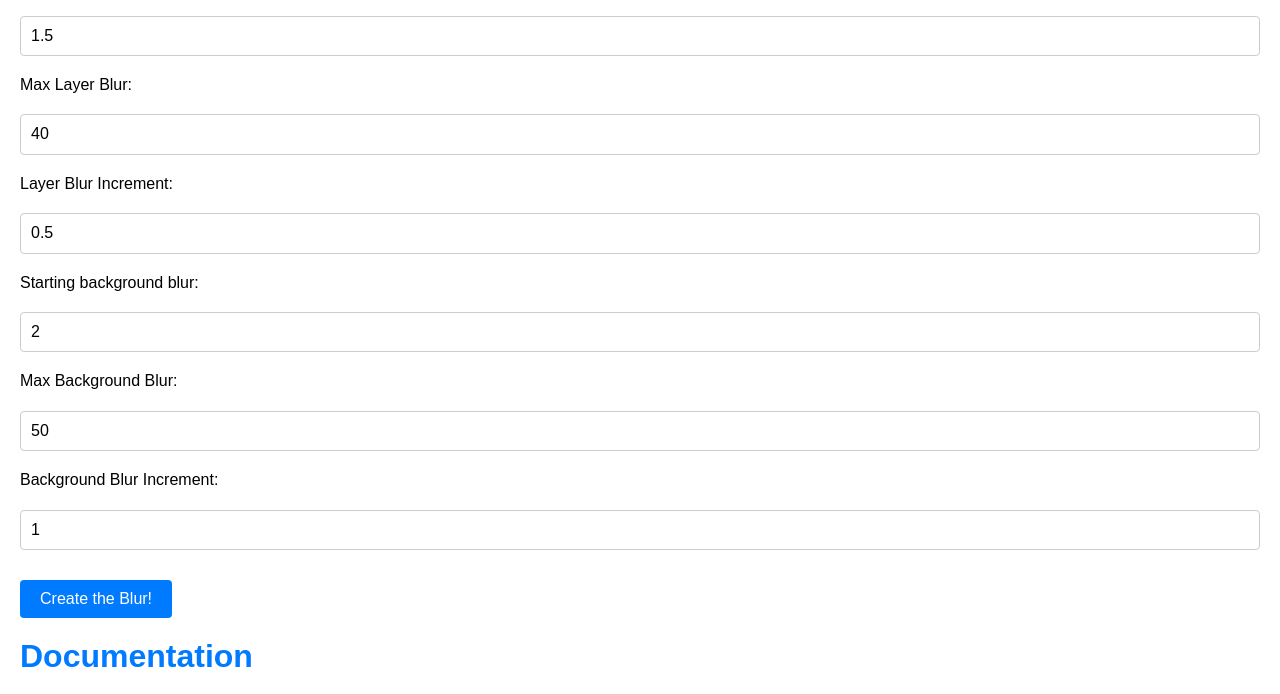
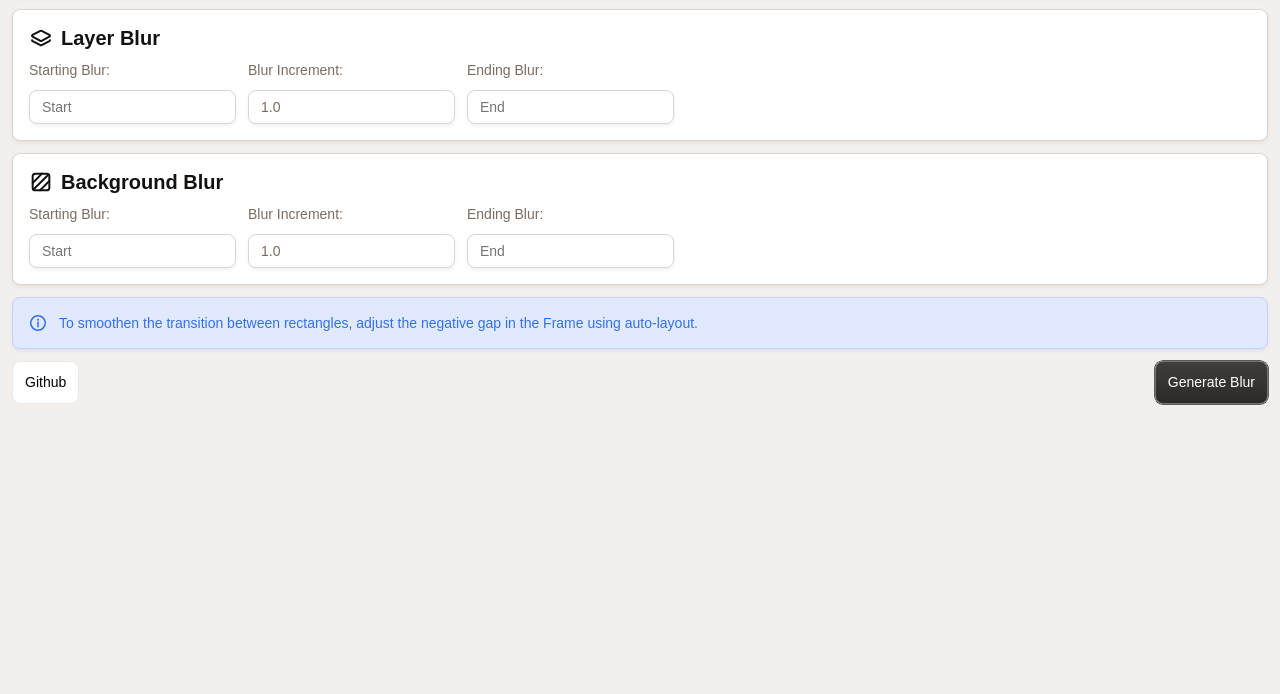
Before and after one commit to FormalSnake/ProgressiveBlur, a website: page ui.html in a window 1280 px wide. Shown: the part 101-795 px from the top of the page. Drawn offline with nearby package versions, Linux system fonts and the light colour scheme.

Commit message:
UI update

```diff
--- a/ui.html
+++ b/ui.html
@@ -11,144 +11,232 @@
     />
     <style>
       body {
-        font-family: Arial, sans-serif;
-        background-color: var(--figma-color-bg);
-        color: var(--figma-color-text);
-        padding: 20px;
+        font-family: "Honk Sans", sans-serif;
+        background-color: #f3efed;
+        color: #141210;
+        padding: 12px;
+        display: flex;
+        flex-direction: column;
+        gap: 12px 0px;
       }
-      form {
-        margin-bottom: 20px;
+      .section {
+        width: 100%;
+        box-sizing: border-box;
+        padding: 16px;
+        background: white;
+        box-shadow: 0px 2px 4px rgba(0, 0, 0, 0.06);
+        border-radius: 8px;
+        overflow: hidden;
+        border: 1px #d8d5d3 solid;
+        flex-direction: column;
+        justify-content: flex-start;
+        align-items: flex-start;
+        gap: 12px;
+        display: inline-flex;
       }
-      h1 {
-        margin-top: 0;
-        color: #007bff;
+      .section-title {
+        justify-content: flex-start;
+        align-items: center;
+        gap: 8px;
+        display: inline-flex;
+        width: 100%;
+        height: 24px;
       }
-      h2 {
-        margin-top: 20px;
-        color: #555;
+      .input {
+        display: flex;
+        flex-direction: column;
+        gap: 12px 0px;
       }
-      input[type="number"] {
-        width: 100%;
-        padding: 10px;
-        margin-top: 20px;
-        margin-bottom: 20px;
-        border: 1px solid #ccc;
-        border-radius: 4px;
-        box-sizing: border-box;
+      .section-input {
+        justify-content: center;
+        align-items: flex-start;
+        gap: 12px;
+        display: grid;
+        grid-template-columns: repeat(3, minmax(0, 1fr));
+      }
+      .section-buttons {
+        justify-content: space-between;
+        align-items: flex-end;
+        display: inline-flex;
+      }
+      .section-info {
+        padding: 16px;
+        background: #e0e9ff;
+        box-shadow: 0px 2px 4px rgba(0, 56.46, 204, 0.08);
+        border-radius: 8px;
+        overflow: hidden;
+        border: 1px #c7d0ff solid;
+        justify-content: flex-start;
+        align-items: center;
+        gap: 12px;
+        display: inline-flex;
+      }
+      h3 {
+        font-size: 20px;
+        font-weight: 600;
+      }
+      p {
+        color: #796d61;
+        font-size: 14px;
+        font-weight: 400;
+        word-wrap: break-word;
+        margin: 0;
+      }
+      .info-text {
+        color: #3371eb;
+        font-size: 14px;
+        font-weight: 400;
+        word-wrap: break-word;
+        margin: 0;
+      }
+      input {
+        padding-left: 12px;
+        padding-right: 12px;
+        padding-top: 8px;
+        padding-bottom: 8px;
+        background: white;
+        box-shadow: 0px 2px 4px rgba(0, 0, 0, 0.06);
+        border-radius: 8px;
+        overflow: hidden;
+        border: 1px #d8d5d3 solid;
+        justify-content: flex-start;
+        align-items: center;
+        gap: 8px;
+        display: inline-flex;
+        color: #796d61;
+        font-size: 14px;
+        font-weight: 400;
       }
       button {
-        background-color: #007bff;
-        color: #fff;
-        padding: 10px 20px;
-        border: none;
-        border-radius: 4px;
         cursor: pointer;
-        margin-top: 10px;
+        padding: 12px;
+        background: linear-gradient(180deg, #403e3b 0%, #2b2a28 100%);
+        box-shadow: 0px 0px 0px 0.75px #2b2a28;
+        border-radius: 8px;
+        overflow: hidden;
+        border: 0.75px #737373 solid;
+        justify-content: center;
+        align-items: center;
+        gap: 4px;
+        display: inline-flex;
+        color: white;
+        font-size: 14px;
+        font-weight: 500;
+        word-wrap: break-word;
       }
-      button:hover {
-        background-color: #0056b3;
+      .primary {
+        cursor: pointer;
+        color: black;
+        padding: 12px;
+        background: white;
+        box-shadow: none;
+        border-radius: 8px;
+        overflow: hidden;
+        border: 1px #ebe8e6 solid;
+        justify-content: center;
+        align-items: center;
+        gap: 4px;
+        display: inline-flex;
+        font-size: 14px;
+        font-weight: 500;
+        word-wrap: break-word;
       }
     </style>
   </head>
   <body>
-    <h1>Progressive Blur Generator (Alpha)</h1>
-    <form id="configForm">
-      <div>
-        <label for="startingLayerBlur">Starting layer blur:</label>
+    <div class="section">
+      <div class="section-title">
+        <img src="./icons/Frame.svg" width="24px" height="24px" />
+        <h3>Progressive Blur Generator</h3>
+      </div>
+      <div class="section-content">
+        <p>
+          Choose a theme to make Kyo feel like home, or use your computer's theme. You can
+          always change this later.
+        </p>
+      </div>
+    </div>
+    <div class="section">
+      <div class="section-title">
+        <img src="./icons/Layer.svg" width="24px" height="24px" />
+        <h3>Layer Blur</h3>
+      </div>
+      <div class="section-content">
+        <div class="section-input">
+          <div class="input">
+            <p>Starting Blur:</p>
+            <input type="number" min="0" placeholder="Start" id="startingLayerBlur" />
+          </div>
+          <div class="input">
+            <p>Blur Increment:</p>
             <input
               type="number"
-          id="startingLayerBlur"
-          name="startingLayerBlur"
-          placeholder="Enter starting layer blur value"
-          value="1.5"
-          min="0.1"
-          step="0.1"
+              min="0"
+              value="1.0"
+              placeholder="Increment"
+              id="layerBlurIncrement"
             />
           </div>
-      <div>
-        <label for="maxLayerBlur">Max Layer Blur:</label>
+          <div class="input">
+            <p>Ending Blur:</p>
+            <input type="number" min="0" placeholder="End" id="maxLayerBlur" />
+          </div>
+        </div>
+      </div>
+    </div>
+    <div class="section">
+      <div class="section-title">
+        <img src="./icons/Background.svg" width="24px" height="24px" />
+        <h3>Background Blur</h3>
+      </div>
+      <div class="section-content">
+        <div class="section-input">
+          <div class="input">
+            <p>Starting Blur:</p>
             <input
               type="number"
-          id="maxLayerBlur"
-          name="maxLayerBlur"
-          placeholder="Enter max layer blur value"
-          value="40"
-          min="1"
+              min="0"
+              placeholder="Start"
+              id="startingBackgroundBlur"
             />
           </div>
-      <div>
-        <label for="layerBlurIncrement">Layer Blur Increment:</label>
+          <div class="input">
+            <p>Blur Increment:</p>
             <input
               type="number"
-          id="layerBlurIncrement"
-          name="layerBlurIncrement"
-          placeholder="How much the layer blur should increment"
-          value="0.5"
-          min="0.1"
-          step="0.1"
+              min="0"
+              value="1.0"
+              placeholder="Increment"
+              id="backgroundBlurIncrement"
             />
           </div>
-      <div>
-        <label for="startingBackgroundBlur">Starting background blur:</label>
-        <input
-          type="number"
-          id="startingBackgroundBlur"
-          name="startingBackgroundBlur"
-          placeholder="Enter starting background blur value"
-          value="2"
-          min="1"
-        />
+          <div class="input">
+            <p>Ending Blur:</p>
+            <input type="number" min="0" placeholder="End" id="maxBackgroundBlur" />
           </div>
-      <div>
-        <label for="maxBackgroundBlur">Max Background Blur:</label>
-        <input
-          type="number"
-          id="maxBackgroundBlur"
-          name="maxBackgroundBlur"
-          placeholder="Enter max background blur value"
-          value="50"
-          min="1"
-        />
         </div>
-      <div>
-        <label for="backgroundBlurIncrement">Background Blur Increment:</label>
-        <input
-          type="number"
-          id="backgroundBlurIncrement"
-          name="backgroundBlurIncrement"
-          placeholder="How much the background blur should increment"
-          value="1"
-          min="0.1"
-        />
       </div>
-      <button type="button" onclick="passData()">Create the Blur!</button>
-    </form>
-    <h1>Documentation</h1>
-    <p>
-      Starting layer blur is the blur value of the first rectangle.<br />
-      Max layer blur is the maximum intensity of the layer blur.<br />
-      Layer blur increment is the amount by which the layer blur increases per
-      rectangle.<br />
-      Starting background blur is the initial blur value of the background.<br />
-      Max background blur is the maximum intensity of the background blur.<br />
-      Background blur increment is the amount by which the background blur
-      increases per rectangle.<br />
-      To make the transition between all rectangles smoother, you can adjust the
-      negative gap in the Frame with auto-layout.
+    </div>
+    <div class="section-info">
+      <img src="./icons/Info.svg" />
+      <p class="info-text">
+        To smoothen the transition between rectangles, adjust the negative gap in the
+        Frame using auto-layout.
       </p>
-
+    </div>
+    <div class="section-buttons">
+      <button class="primary">Github</button>
+      <button>Generate Blur</button>
+    </div>
     <script>
       function passData() {
-        let startingLayerBlur =
-          document.getElementById("startingLayerBlur").value;
+        let startingLayerBlur = document.getElementById("startingLayerBlur").value;
         let maxLayerBlur = document.getElementById("maxLayerBlur").value;
-        let layerBlurIncrement =
-          document.getElementById("layerBlurIncrement").value;
+        let layerBlurIncrement = document.getElementById("layerBlurIncrement").value;
         let startingBackgroundBlur = document.getElementById(
           "startingBackgroundBlur"
         ).value;
-        let maxBackgroundBlur =
-          document.getElementById("maxBackgroundBlur").value;
+        let maxBackgroundBlur = document.getElementById("maxBackgroundBlur").value;
         let backgroundBlurIncrement = document.getElementById(
           "backgroundBlurIncrement"
         ).value;
```
Also changed, not shown: code.ts (+4 -9 lines), icons/Background.svg (added), icons/Frame.svg (added), icons/Info.svg (added), icons/Layer.svg (added). Lines whose indentation alone changed are shown as unchanged.
